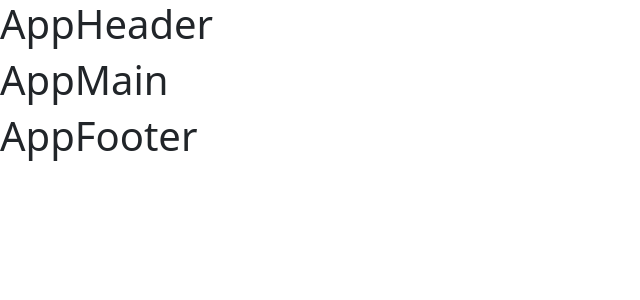
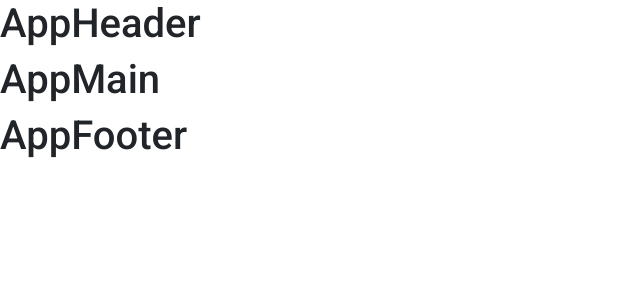
Before and after one commit to EmanuelaPau/proj-html-vuejs, a Vue app: page / in a window 1280 px wide. Shown: the top 300 px of the page, without its empty margins (0-640 px from the left). Built offline with nearby package versions, Linux system fonts and the light colour scheme.

Commit message:
Add font

```diff
--- a/index.html
+++ b/index.html
@@ -5,6 +5,11 @@
     <link rel="icon" type="image/svg+xml" href="/vite.svg" />
     <meta name="viewport" content="width=device-width, initial-scale=1.0" />
     <title>Vite + Vue</title>
+
+    <!-- Google font -->
+    <link rel="preconnect" href="https://fonts.googleapis.com">
+    <link rel="preconnect" href="https://fonts.gstatic.com" crossorigin>
+    <link href="https://fonts.googleapis.com/css2?family=Roboto:ital,wght@0,100;0,300;0,400;0,500;0,700;0,900;1,100;1,300;1,400;1,500;1,700;1,900&display=swap" rel="stylesheet">
   </head>
   <body>
     <div id="app"></div>
--- a/src/App.vue
+++ b/src/App.vue
@@ -1,5 +1,5 @@
 <template>
-  <div>
+  <div class="app">
     <AppHeader />
     <AppMain />
     <AppFooter />
@@ -24,4 +24,8 @@
 <style lang="scss">
 @import './styles/general.scss';
 @import "bootstrap/scss/bootstrap";
+
+div.app {
+  font-family: 'Roboto', sans-serif;
+}
 </style>
```
